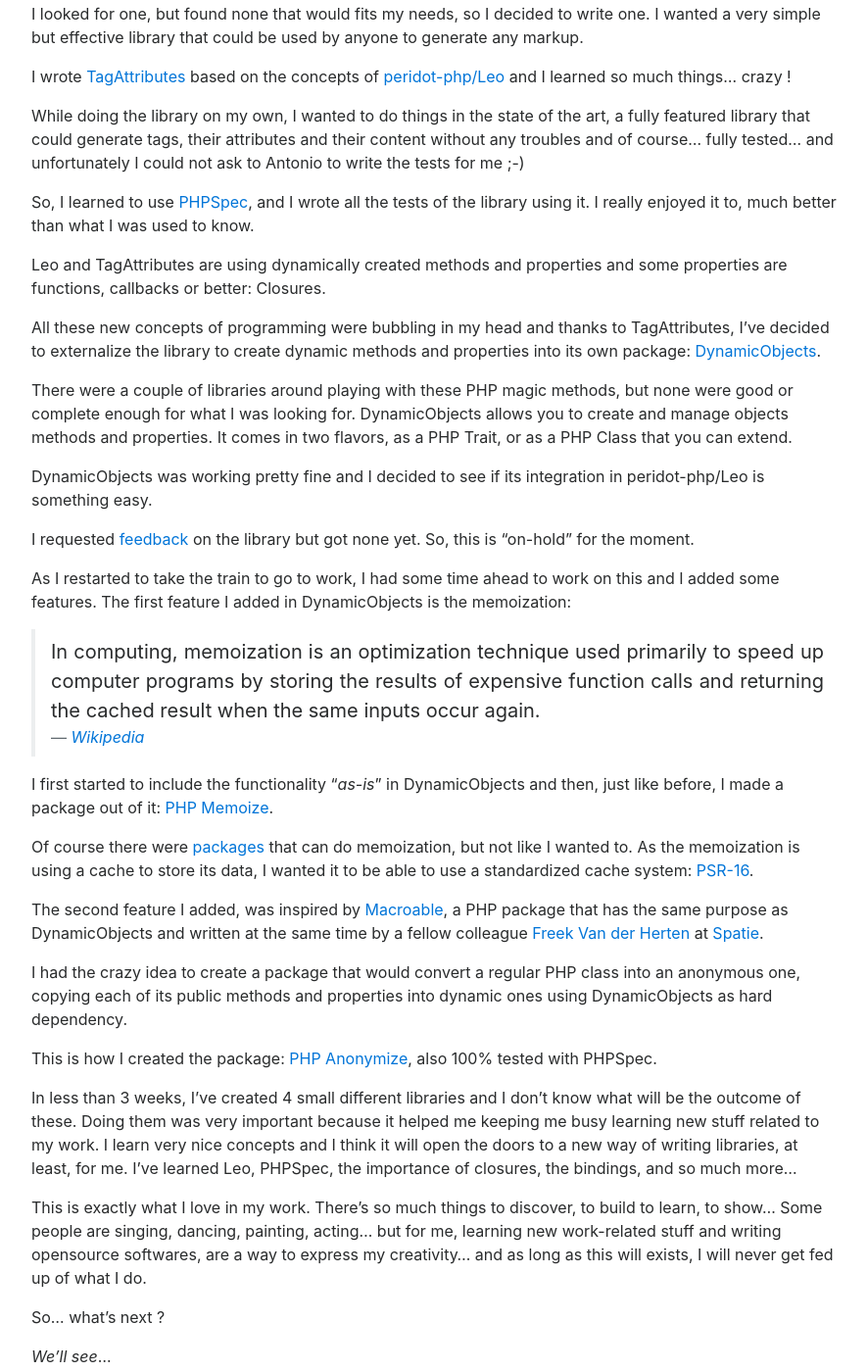
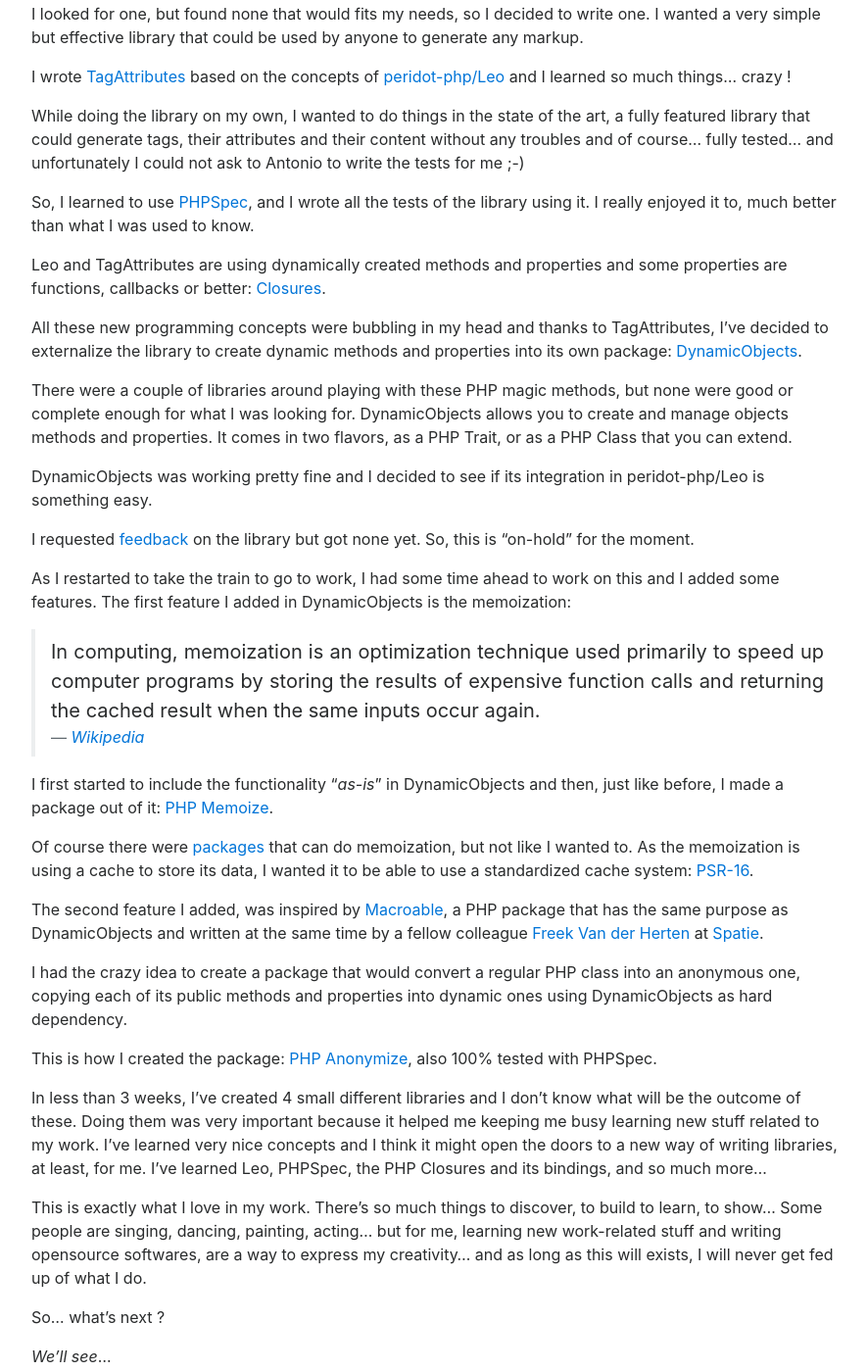
Before and after one commit to drupol/not-a-number.io, a Jekyll site: the page built from _posts/dev/2017-09-20-PHP-experimentations.md, in a window 1280 px wide and 1400 px high, scrolled down 2179 px. Shown: the whole window at 98% size, without its empty margins (53-938 px from the left). Built offline with Jekyll 4.4.1, drawn with Linux system fonts in a browser that asks for light colours; nearby versions of some CDN libraries; comment, search, counter and statistics services are not loaded; some of the changed text lies outside the part shown.

Commit message:
Update blog post.

```diff
--- a/_posts/dev/2017-09-20-PHP-experimentations.md
+++ b/_posts/dev/2017-09-20-PHP-experimentations.md
@@ -75,9 +75,9 @@
 So, I learned to use [PHPSpec](https://github.com/phpspec/phpspec), and I wrote all the tests of the library using it. I really enjoyed it to, much better than what I was used to know.
 
 
-Leo and TagAttributes are using dynamically created methods and properties and some properties are functions, callbacks or better: Closures.
+Leo and TagAttributes are using dynamically created methods and properties and some properties are functions, callbacks or better: [Closures](http://php.net/manual/en/class.closure.php).
 
-All these new concepts of programming were bubbling in my head and thanks to TagAttributes, I've decided to externalize the library to create dynamic methods and properties into its own package: [DynamicObjects](https://github.com/drupol/dynamicobjects).
+All these new programming concepts were bubbling in my head and thanks to TagAttributes, I've decided to externalize the library to create dynamic methods and properties into its own package: [DynamicObjects](https://github.com/drupol/dynamicobjects).
 
 There were a couple of libraries around playing with these PHP magic methods, but none were good or complete enough for what I was looking for. DynamicObjects allows you to create and manage objects methods and properties. It comes in two flavors, as a PHP Trait, or as a PHP Class that you can extend.
 
@@ -107,8 +107,8 @@
 
 
 In less than 3 weeks, I've created 4 small different libraries and I don't know what will be the outcome of these.
-Doing them was very important because it helped me keeping me busy learning new stuff related to my work. I learn very nice concepts and I think it will open the doors to a new way of writing libraries, at least, for me.
-I've learned Leo, PHPSpec, the importance of closures, the bindings, and so much more...
+Doing them was very important because it helped me keeping me busy learning new stuff related to my work. I've learned very nice concepts and I think it might open the doors to a new way of writing libraries, at least, for me.
+I've learned Leo, PHPSpec, the PHP Closures and its bindings, and so much more...
 
 This is exactly what I love in my work. There's so much things to discover, to build to learn, to show...
 Some people are singing, dancing, painting, acting... but for me, learning new work-related stuff and writing opensource softwares, are a way to express my creativity... and as long as this will exists, I will never get fed up of what I do.
```
Also changed, not shown: other parts of _posts/dev/2017-09-20-PHP-experimentations.md (+1 -1 lines).
